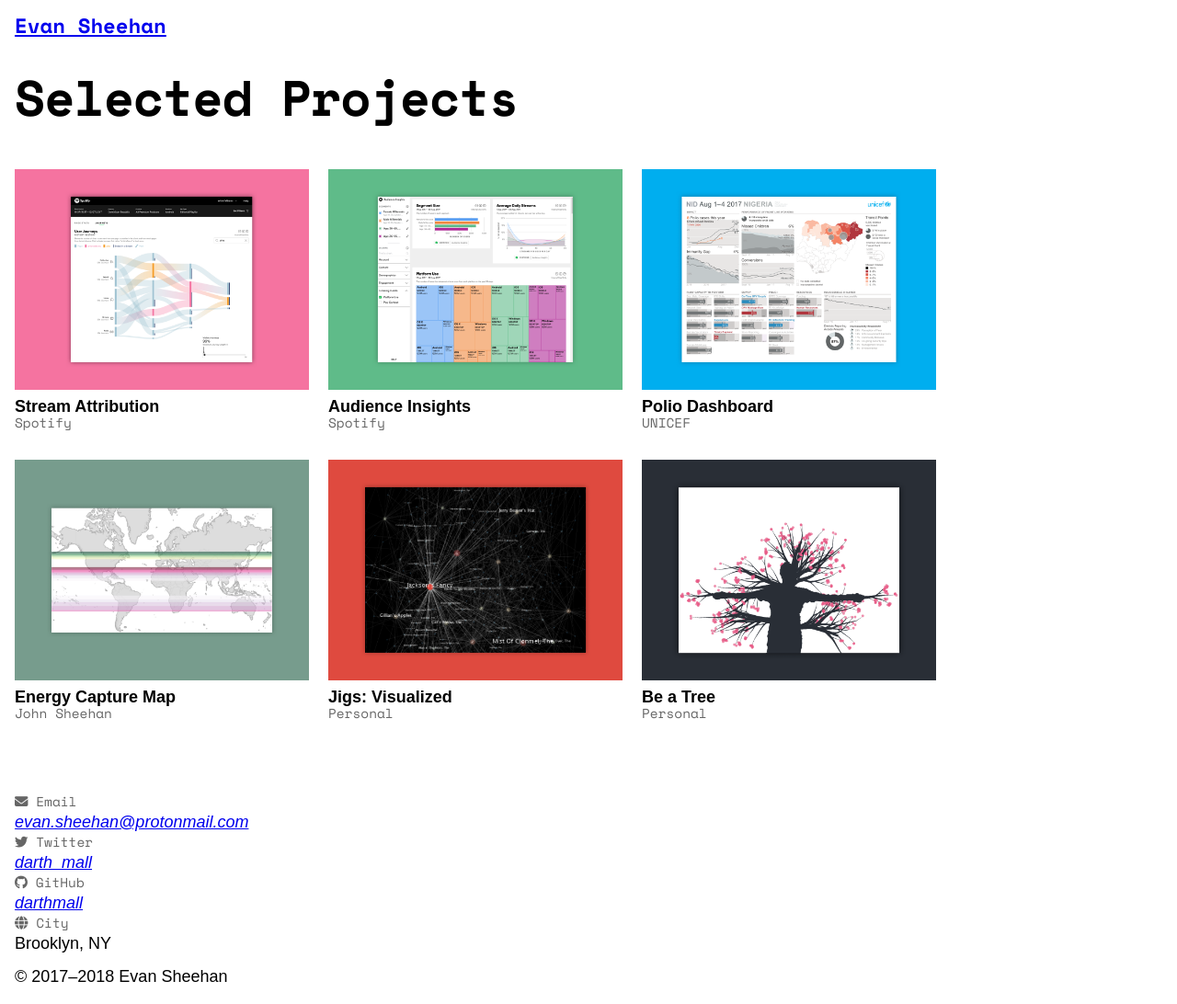
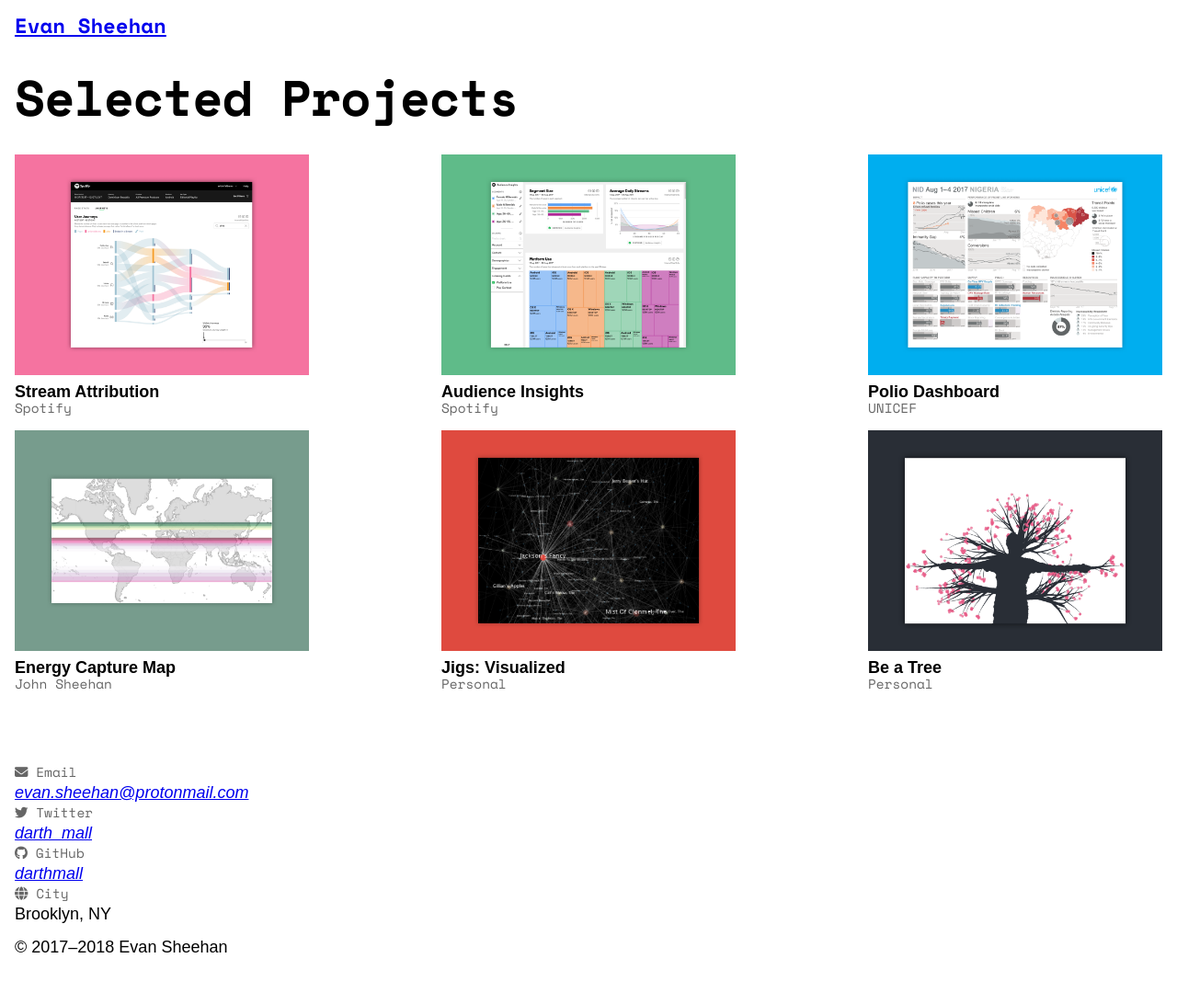
Before and after one commit to darthmall/darthmall.github.io, a Jekyll site: the page built from work.html, in a window 1280 px wide. Shown: the whole page at 92% size. Built offline with Jekyll 4.4.1, drawn with Linux system fonts in a browser that asks for light colours; nearby versions of some CDN libraries; some web fonts are replaced; after the commit the page ends 1060 px from its top, so only the background shows below that.

Commit message:
Create a somewhat flexible grid for projects
Use inline-block and justified text to create a minimally viable
flexible grid for the project gallery to fall back on when css grid
isn't supported

```diff
--- a/_sass/size.sass
+++ b/_sass/size.sass
@@ -42,8 +42,10 @@
 
 .galleryItem
   display: inline-block
-  margin: $md-space $md-space $md-space 0
+  margin: 0 0 $md-space 0
+  min-width: 280px - (2 * $md-space)
   max-width: 320px
+  width: 30%
 
 .metadata,
 .projectTitle
--- a/_sass/typography.sass
+++ b/_sass/typography.sass
@@ -62,6 +62,14 @@
   font-weight: 700
   line-height: 1.0692
 
+.gallery
+  text-align: justify
+  text-align-last: justify
+
+.galleryItem
+  text-align: initial
+  text-align-last: initial
+
 .btn
   font-family: $header-font
   font-style: normal
```
